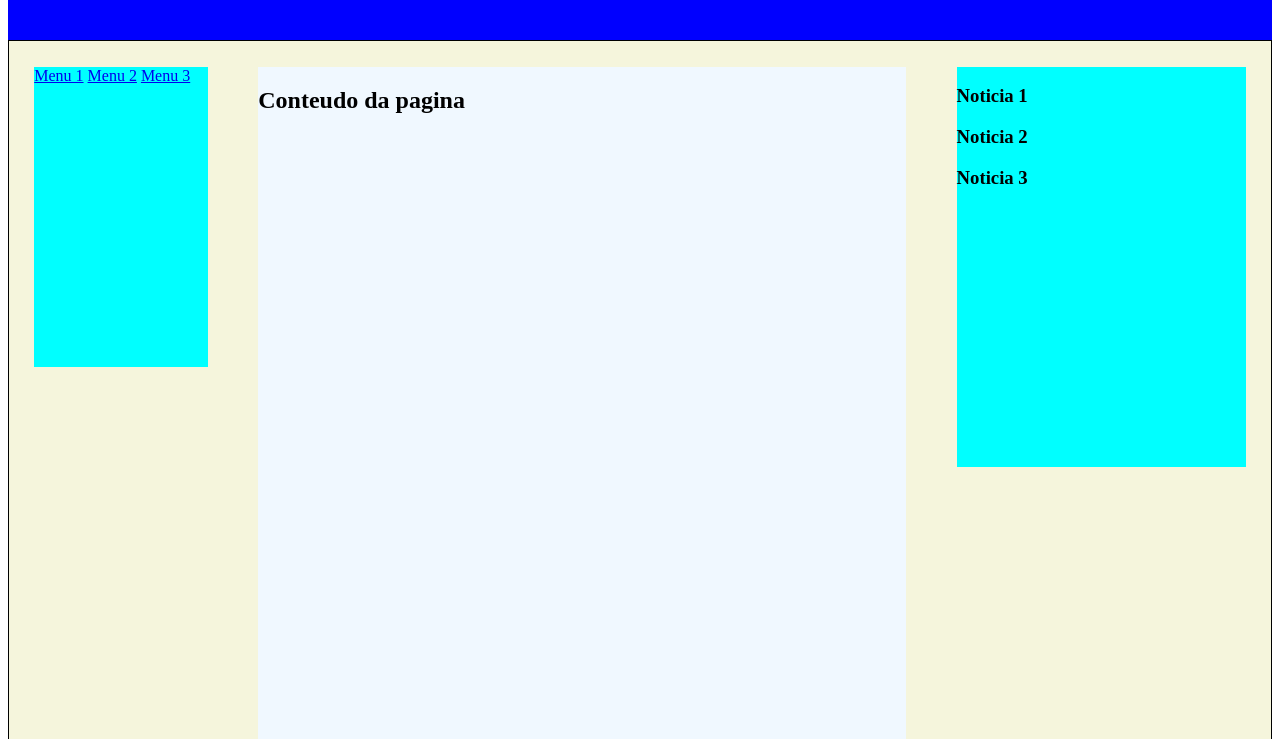
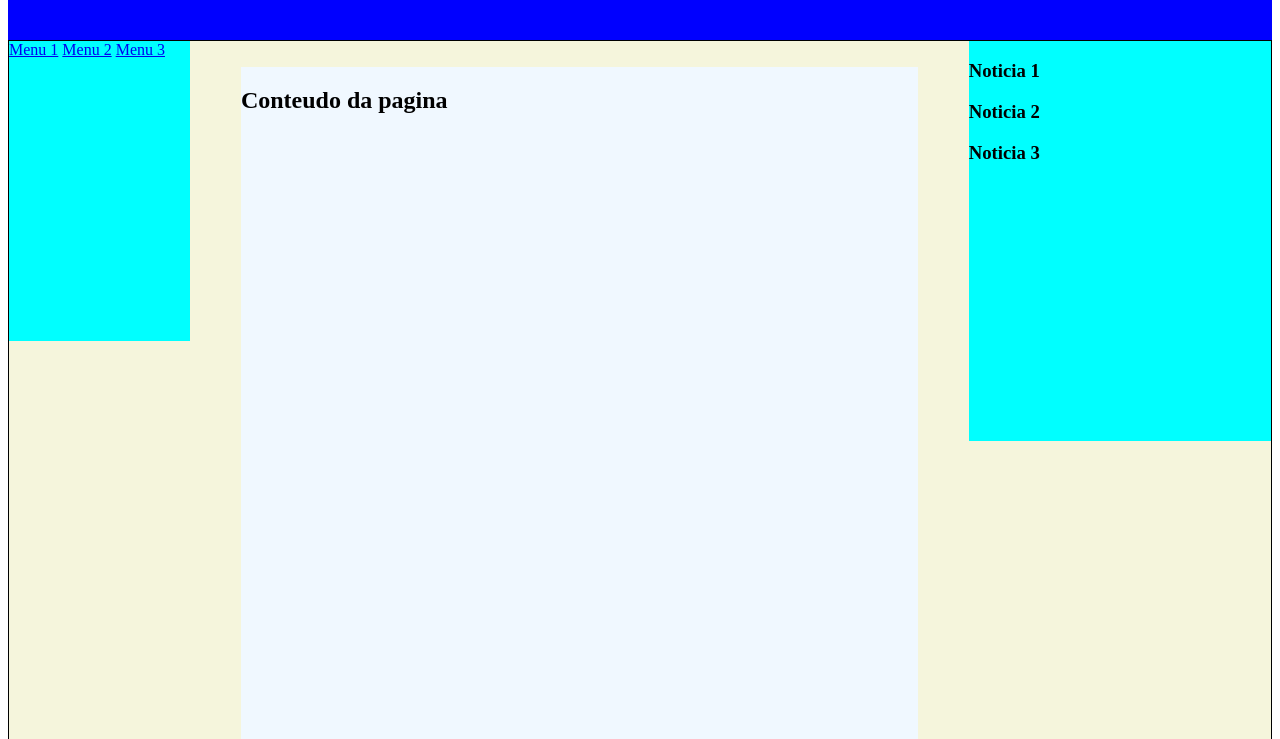
Before and after one commit to bento-lulu/ben.github.io, a plain HTML site: page index.html in a window 1280 px wide. Shown: the part 61-800 px from the top of the page. Drawn offline with Linux system fonts and the light colour scheme.

Commit message:
distancias resolvidas

```diff
--- a/estilos.css
+++ b/estilos.css
@@ -12,7 +12,7 @@
     width: 15%;
     background-color: aqua;
     height: 300px;
-    margin: 2%;
+    margin-right: 2%;
 }
 #body #content{
     background-color: aliceblue;
@@ -24,7 +24,7 @@
     width: 25%;
     background-color: cyan;
     height: 400px;
-    margin: 2%;
+    margin-left: 2%;
 }
 
 #footer{
```
